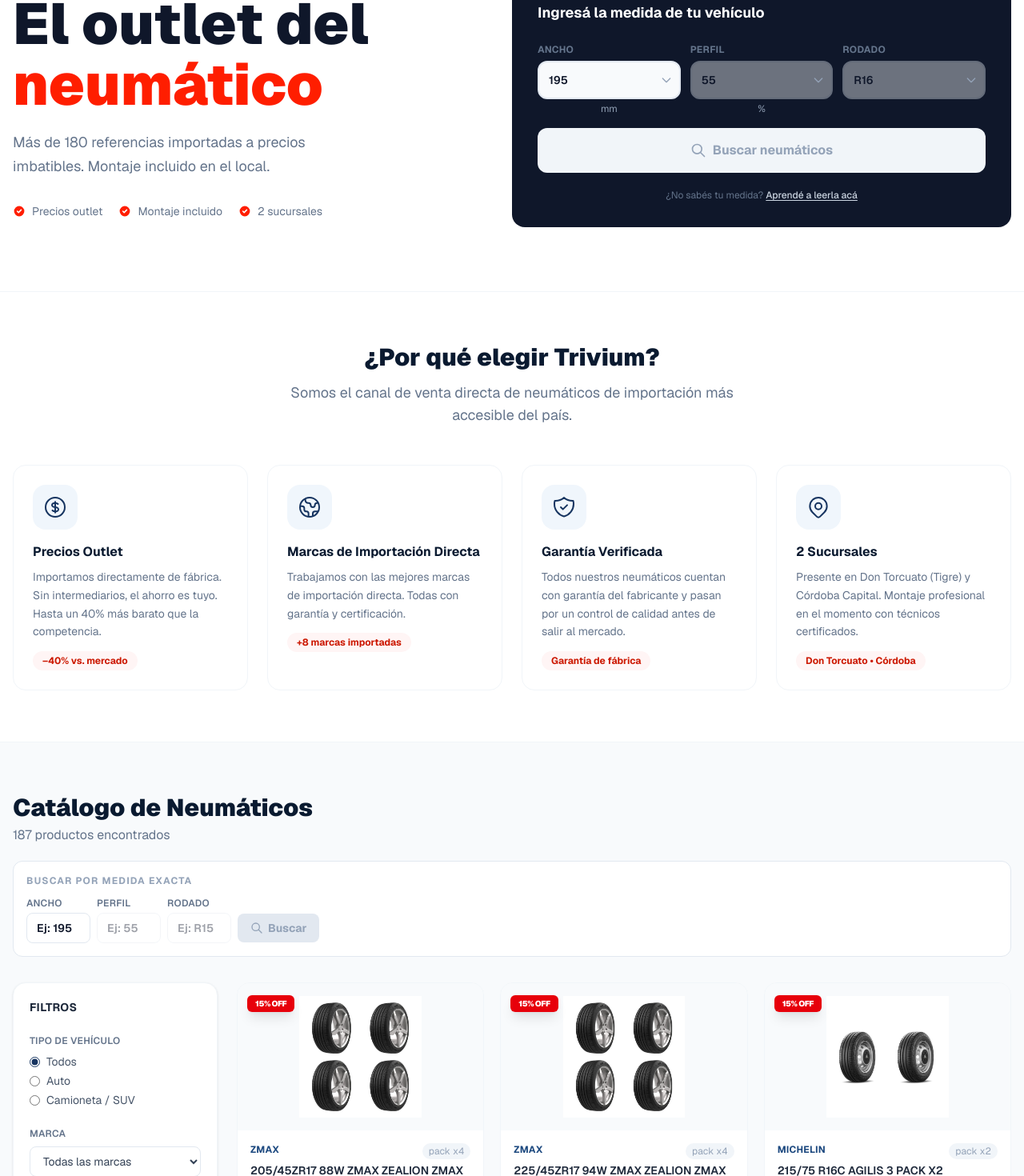
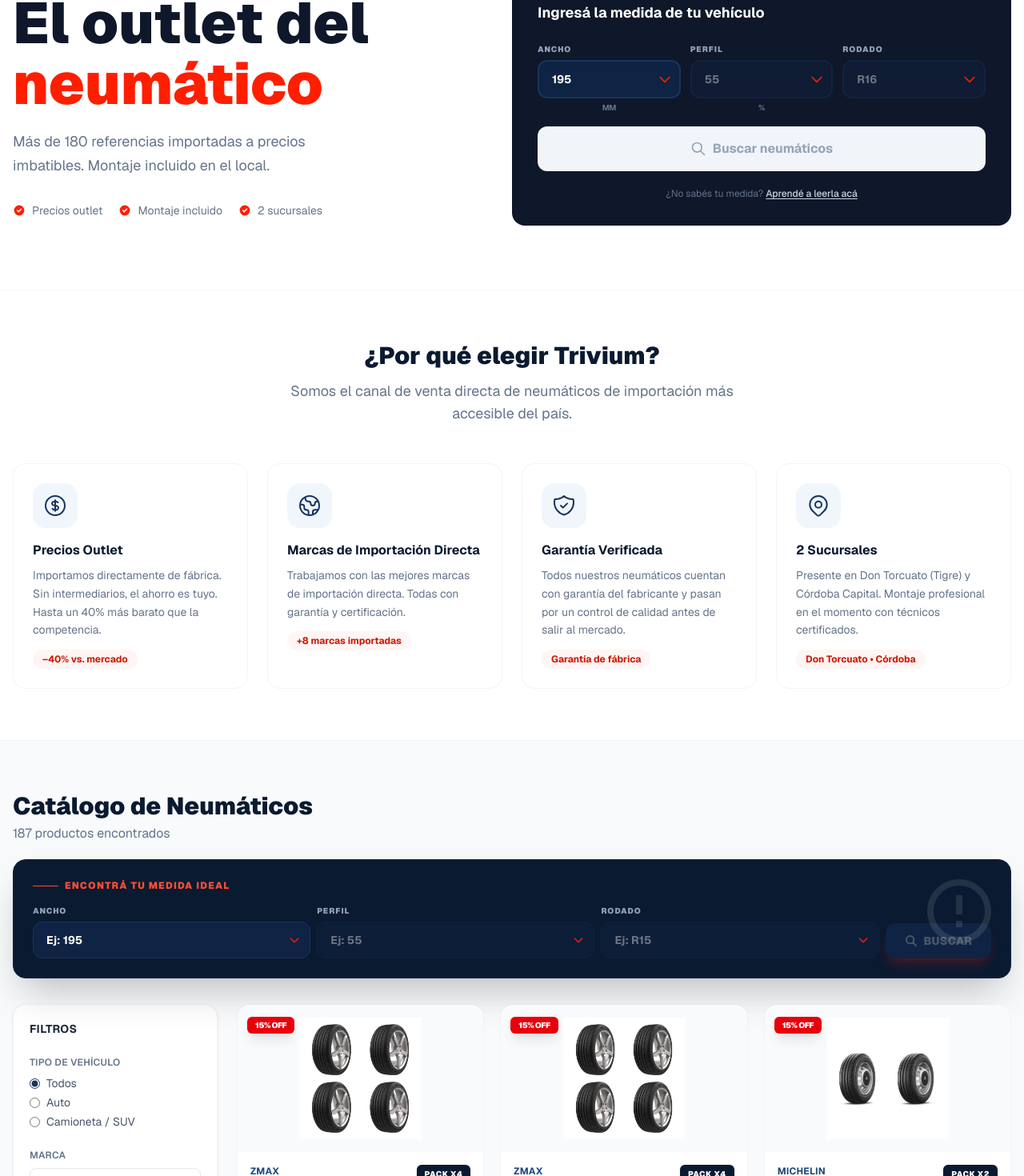
Before and after one commit to AugustinCrochat/neumaticos-trivium, a Next.js app: page / in a window 1280 px wide. Shown: the part 194-1664 px from the top of the page at 80% size. Built offline with nearby package versions, Linux system fonts and the light colour scheme.

Commit message:
refactor: update UI components with dark theme styling, dynamic tag badges, and refreshed typography for products and search forms

```diff
--- a/src/app/productos/[slug]/page.tsx
+++ b/src/app/productos/[slug]/page.tsx
@@ -103,17 +103,13 @@ export default async function ProductPage({ params }: Props) {
             {product.tags.map((tag) => (
               <span
                 key={tag}
-                className="text-xs text-slate-500 bg-slate-100 px-3 py-1 rounded-full"
+                className={`text-[10px] font-black px-3 py-1.5 rounded-md uppercase tracking-wider shadow-sm ${
+                  tag.toLowerCase().includes('pack')
+                    ? 'bg-navy-900 text-white'
+                    : 'bg-slate-200 text-slate-700'
+                }`}
               >
                 {tag}
-              </span>
-            ))}
-            {product.vehicleType.map((vt) => (
-              <span
-                key={vt}
-                className="text-xs text-navy-600 bg-navy-50 px-3 py-1 rounded-full capitalize"
-              >
-                {vt}
               </span>
             ))}
           </div>
@@ -127,7 +123,7 @@ export default async function ProductPage({ params }: Props) {
                 {formatPrice(product.priceOld)}
               </span>
             )}
-            <span className="text-4xl font-black text-navy-900">
+            <span className="text-4xl font-black text-red-600">
               {formatPrice(product.price)}
             </span>
             <p className="text-xs text-slate-400 mt-1">Precio por unidad · IVA incluido</p>
--- a/src/components/home/CatalogSection.tsx
+++ b/src/components/home/CatalogSection.tsx
@@ -49,9 +49,15 @@ export function CatalogSection() {
             </div>
           </div>
           {/* Buscador por medida */}
-          <div className="bg-white rounded-xl border border-slate-200 px-4 py-4">
-            <p className="text-xs font-bold text-slate-400 uppercase tracking-widest mb-3">
-              Buscar por medida exacta
+          <div className="bg-navy-900 rounded-2xl border border-navy-800 px-6 py-6 shadow-2xl relative overflow-hidden group">
+            <div className="absolute top-0 right-0 p-4 opacity-10 group-hover:opacity-20 transition-opacity">
+              <svg className="w-24 h-24 text-white" fill="currentColor" viewBox="0 0 24 24">
+                <path d="M12 2C6.48 2 2 6.48 2 12s4.48 10 10 10 10-4.48 10-10S17.52 2 12 2zm0 18c-4.41 0-8-3.59-8-8s3.59-8 8-8 8 3.59 8 8-3.59 8-8 8zm-1-13h2v6h-2zm0 8h2v2h-2z"/>
+              </svg>
+            </div>
+            <p className="text-xs font-black text-orange-400 uppercase tracking-widest mb-4 flex items-center gap-2">
+              <span className="w-8 h-[1px] bg-orange-400"></span>
+              Encontrá tu medida ideal
             </p>
             <TireSizeSearch compact />
           </div>
--- a/src/components/ui/ProductCard.tsx
+++ b/src/components/ui/ProductCard.tsx
@@ -73,7 +73,11 @@ export function ProductCard({ product }: { product: TireProduct }) {
             {product.brand}
           </span>
           {product.tags[0] && (
-            <span className="text-xs text-slate-400 bg-slate-100 px-2 py-0.5 rounded-full whitespace-nowrap">
+            <span className={`text-[10px] font-black px-2.5 py-1 rounded-md uppercase tracking-wider whitespace-nowrap shadow-sm ${
+              product.tags[0].toLowerCase().includes('pack')
+                ? 'bg-navy-900 text-white'
+                : 'bg-slate-200 text-slate-700'
+            }`}>
               {product.tags[0]}
             </span>
           )}
@@ -107,7 +111,7 @@ export function ProductCard({ product }: { product: TireProduct }) {
             </span>
           )}
           <div className="flex items-baseline gap-2">
-            <span className="text-2xl font-black text-navy-900">
+            <span className="text-2xl font-black text-red-600">
               {formatPrice(product.price)}
             </span>
           </div>
--- a/src/components/ui/TireSizeSearch.tsx
+++ b/src/components/ui/TireSizeSearch.tsx
@@ -76,12 +76,12 @@ export function TireSizeSearch({
         <button
           type="submit"
           disabled={!isValid}
-          className="bg-orange-500 hover:bg-orange-600 disabled:bg-slate-200 disabled:text-slate-400 disabled:cursor-not-allowed text-white font-bold py-2 px-4 rounded-lg text-sm transition-colors flex items-center gap-1.5 self-end mb-[1px]"
+          className="bg-orange-500 hover:bg-orange-600 disabled:bg-navy-800 disabled:text-slate-600 disabled:cursor-not-allowed text-white font-black py-3 px-6 rounded-xl text-sm transition-all flex items-center gap-2 self-end shadow-lg shadow-orange-500/20 active:scale-[0.98]"
         >
           <svg className="w-4 h-4" fill="none" viewBox="0 0 24 24" stroke="currentColor">
-            <path strokeLinecap="round" strokeLinejoin="round" strokeWidth={2} d="M21 21l-6-6m2-5a7 7 0 11-14 0 7 7 0 0114 0z" />
+            <path strokeLinecap="round" strokeLinejoin="round" strokeWidth={3} d="M21 21l-6-6m2-5a7 7 0 11-14 0 7 7 0 0114 0z" />
           </svg>
-          Buscar
+          BUSCAR
         </button>
       </form>
     );
@@ -134,24 +134,24 @@ function FullSelect({
 }) {
   return (
     <div>
-      <label className="block text-xs font-bold text-slate-500 uppercase tracking-wide mb-1.5">{label}</label>
+      <label className="block text-[10px] font-black text-slate-400 uppercase tracking-widest mb-1.5">{label}</label>
       <div className="relative">
         <select
           value={value}
           onChange={(e) => onChange(e.target.value)}
           disabled={disabled}
-          className="w-full appearance-none bg-slate-50 border-2 border-slate-200 hover:border-slate-400 focus:border-orange-500 focus:bg-white disabled:opacity-40 disabled:cursor-not-allowed text-slate-900 font-semibold rounded-xl px-3 py-3 pr-8 text-sm transition-colors outline-none cursor-pointer"
+          className="w-full appearance-none bg-navy-800 border-2 border-navy-700 hover:border-navy-600 focus:border-orange-500 disabled:opacity-40 disabled:cursor-not-allowed text-white font-bold rounded-xl px-4 py-3 pr-8 text-sm transition-all outline-none cursor-pointer shadow-inner"
         >
-          <option value="" disabled>{hintPrefix ? `R${placeholder}` : placeholder}</option>
+          <option value="" disabled className="text-slate-500">{hintPrefix ? `R${placeholder}` : placeholder}</option>
           {children}
         </select>
         <div className="absolute right-2.5 top-1/2 -translate-y-1/2 pointer-events-none">
-          <svg className="w-4 h-4 text-slate-400" fill="none" viewBox="0 0 24 24" stroke="currentColor">
+          <svg className="w-5 h-5 text-orange-500" fill="none" viewBox="0 0 24 24" stroke="currentColor">
             <path strokeLinecap="round" strokeLinejoin="round" strokeWidth={2} d="M19 9l-7 7-7-7" />
           </svg>
         </div>
       </div>
-      <span className="block text-center text-xs text-slate-400 mt-1">{hintPrefix ? "" : hint}</span>
+      <span className="block text-center text-[10px] font-bold text-slate-500 mt-1 uppercase tracking-tighter">{hintPrefix ? "" : hint}</span>
     </div>
   );
 }
@@ -163,17 +163,24 @@ function CompactSelect({
   placeholder: string; disabled?: boolean; children: React.ReactNode;
 }) {
   return (
-    <div>
-      <label className="block text-xs font-semibold text-slate-500 uppercase tracking-wide mb-1">{label}</label>
+    <div className="flex-1 min-w-[100px]">
+      <label className="block text-[10px] font-black text-slate-400 uppercase tracking-widest mb-1.5">{label}</label>
+      <div className="relative">
         <select
           value={value}
           onChange={(e) => onChange(e.target.value)}
           disabled={disabled}
-        className="appearance-none bg-white border border-slate-200 hover:border-slate-400 focus:border-orange-500 disabled:opacity-40 disabled:cursor-not-allowed text-slate-900 font-semibold rounded-lg px-3 py-2 text-sm outline-none cursor-pointer min-w-[80px]"
+          className="w-full appearance-none bg-navy-800 border border-navy-700 hover:border-navy-600 focus:border-orange-500 disabled:opacity-40 disabled:cursor-not-allowed text-white font-bold rounded-xl px-4 py-3 text-sm outline-none cursor-pointer transition-all shadow-inner"
         >
-        <option value="" disabled>{placeholder}</option>
+          <option value="" disabled className="text-slate-500">{placeholder}</option>
           {children}
         </select>
+        <div className="absolute right-3 top-1/2 -translate-y-1/2 pointer-events-none">
+          <svg className="w-4 h-4 text-orange-500" fill="none" viewBox="0 0 24 24" stroke="currentColor">
+            <path strokeLinecap="round" strokeLinejoin="round" strokeWidth={2} d="M19 9l-7 7-7-7" />
+          </svg>
+        </div>
+      </div>
     </div>
   );
 }
```
Lines whose indentation alone changed are shown as unchanged.
